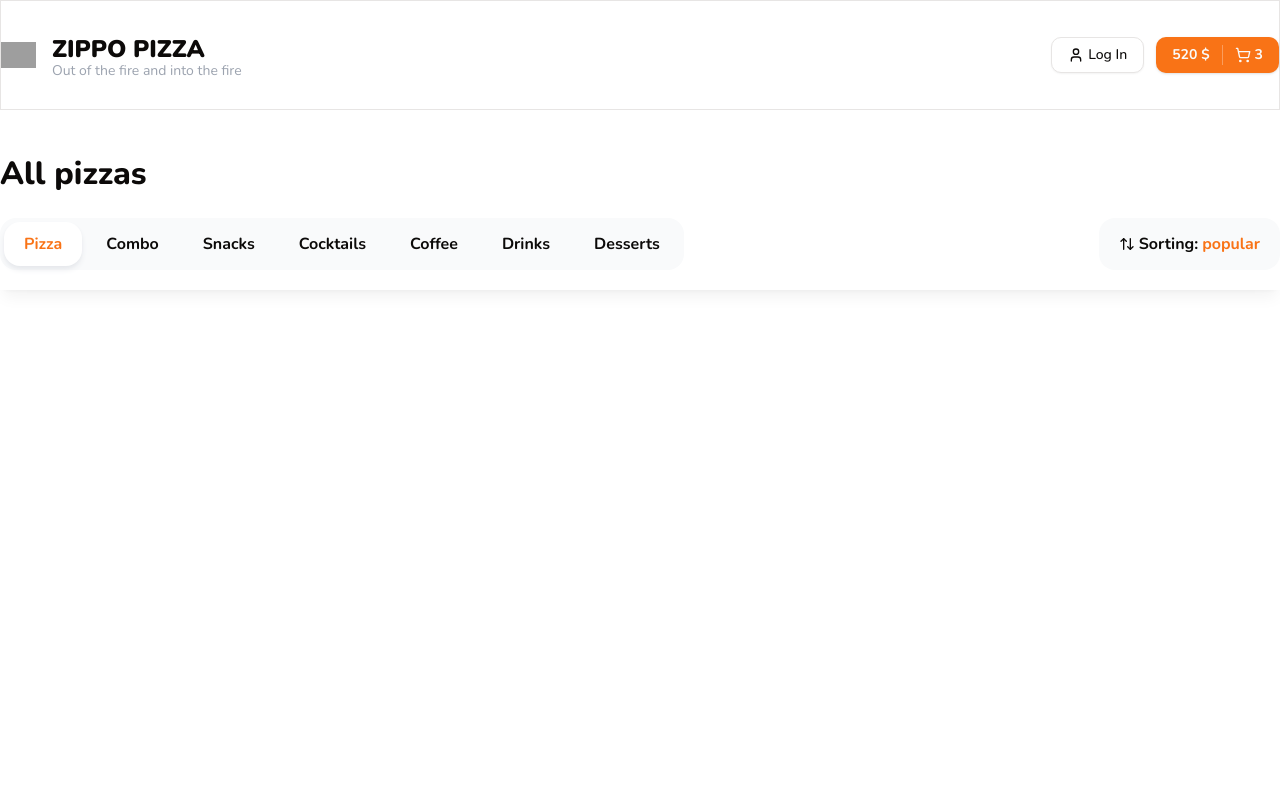
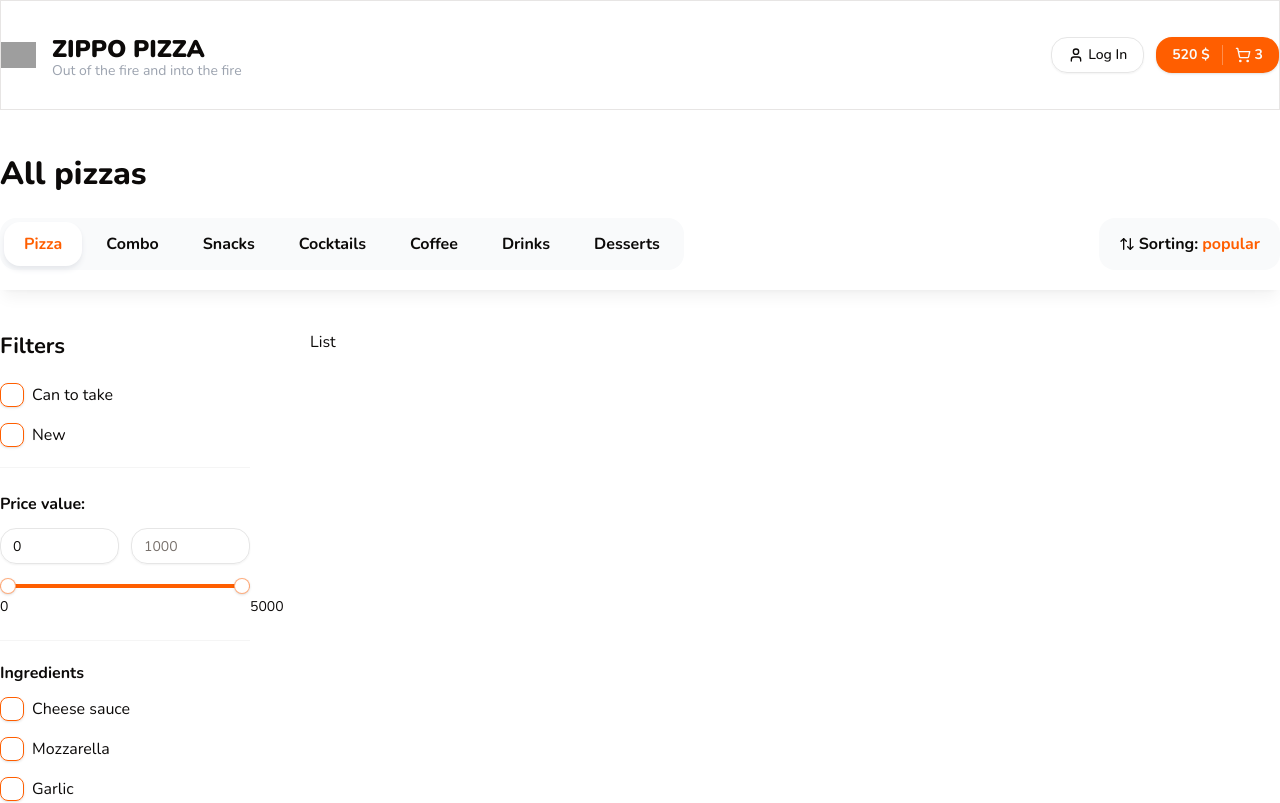
Before and after one commit to qw-0p/zippo-pizza, a Next.js app: page / in a window 1280 px wide. Shown: the top 803 px of the page. Built offline with nearby package versions, Linux system fonts and the light colour scheme; grey boxes are pictures that could not be loaded.

Commit message:
feat: create filters

```diff
--- a/app/globals.css
+++ b/app/globals.css
@@ -2,70 +2,73 @@
 @tailwind components;
 @tailwind utilities;
 
-body {
-	font-family: Arial, Helvetica, sans-serif;
+html {
+	scroll-behavior: smooth;
+}
+
+@media screen and (prefers-reduced-motion: reduce) {
+	html {
+		scroll-behavior: auto;
+	}
+}
+
+@layer base {
+	:root {
+		--foreground: 20 14.3% 4.1%;
+
+		--card: 0 0% 100%;
+		--card-foreground: 20 14.3% 4.1%;
+
+		--popover: 0 0% 100%;
+		--popover-foreground: 20 14.3% 4.1%;
+
+		--primary: 22 100% 50%;
+		--primary-foreground: 60 9.1% 97.8%;
+
+		--secondary: 32 100% 98%;
+		--secondary-foreground: 24 9.8% 10%;
+
+		--muted: 60 4.8% 95.9%;
+		--muted-foreground: 25 5.3% 44.7%;
+
+		--accent: 60 4.8% 95.9%;
+		--accent-foreground: 24 9.8% 10%;
+
+		--destructive: 0 84.2% 60.2%;
+		--destructive-foreground: 60 9.1% 97.8%;
+
+		--border: 20 5.9% 90%;
+		--input: 0 0% 90%;
+		--ring: 24.6 95% 53.1%;
+		--radius: 18px;
+	}
+}
+
+* {
+	font-family: var(--font-nunito), sans-serif;
+}
+
+.scrollbar::-webkit-scrollbar {
+	width: 4px;
+}
+
+.scrollbar::-webkit-scrollbar-track {
+	border-radius: 6px;
+	background: #fff;
+}
+
+.scrollbar::-webkit-scrollbar-thumb {
+	background: #dbdadd;
+	border-radius: 6px;
+}
+
+.scrollbar::-webkit-scrollbar-thumb:hover {
+	background: #dbdadd;
 }
 
 @layer utilities {
 	.text-balance {
 		text-wrap: balance;
-	}
-}
-
-@layer base {
-	:root {
-		--background: 0 0% 100%;
-		--foreground: 20 14.3% 4.1%;
-		--card: 0 0% 100%;
-		--card-foreground: 20 14.3% 4.1%;
-		--popover: 0 0% 100%;
-		--popover-foreground: 20 14.3% 4.1%;
-		--primary: 24.6 95% 53.1%;
-		--primary-foreground: 60 9.1% 97.8%;
-		--secondary: 60 4.8% 95.9%;
-		--secondary-foreground: 24 9.8% 10%;
-		--muted: 60 4.8% 95.9%;
-		--muted-foreground: 25 5.3% 44.7%;
-		--accent: 60 4.8% 95.9%;
-		--accent-foreground: 24 9.8% 10%;
-		--destructive: 0 84.2% 60.2%;
-		--destructive-foreground: 60 9.1% 97.8%;
-		--border: 20 5.9% 90%;
-		--input: 20 5.9% 90%;
-		--ring: 24.6 95% 53.1%;
-		--radius: 0.75rem;
-		--chart-1: 12 76% 61%;
-		--chart-2: 173 58% 39%;
-		--chart-3: 197 37% 24%;
-		--chart-4: 43 74% 66%;
-		--chart-5: 27 87% 67%;
-	}
-
-	.dark {
-		--background: 20 14.3% 4.1%;
-		--foreground: 60 9.1% 97.8%;
-		--card: 20 14.3% 4.1%;
-		--card-foreground: 60 9.1% 97.8%;
-		--popover: 20 14.3% 4.1%;
-		--popover-foreground: 60 9.1% 97.8%;
-		--primary: 20.5 90.2% 48.2%;
-		--primary-foreground: 60 9.1% 97.8%;
-		--secondary: 12 6.5% 15.1%;
-		--secondary-foreground: 60 9.1% 97.8%;
-		--muted: 12 6.5% 15.1%;
-		--muted-foreground: 24 5.4% 63.9%;
-		--accent: 12 6.5% 15.1%;
-		--accent-foreground: 60 9.1% 97.8%;
-		--destructive: 0 72.2% 50.6%;
-		--destructive-foreground: 60 9.1% 97.8%;
-		--border: 12 6.5% 15.1%;
-		--input: 12 6.5% 15.1%;
-		--ring: 20.5 90.2% 48.2%;
-		--chart-1: 220 70% 50%;
-		--chart-2: 160 60% 45%;
-		--chart-3: 30 80% 55%;
-		--chart-4: 280 65% 60%;
-		--chart-5: 340 75% 55%;
 	}
 }
 
@@ -77,3 +80,15 @@
 		@apply bg-background text-foreground;
 	}
 }
+
+#nprogress .bar {
+	@apply bg-primary !important;
+}
+
+#nprogress .peg {
+	@apply shadow-md shadow-primary !important;
+}
+
+#nprogress .spinner-icon {
+	@apply border-t-primary border-l-primary !important;
+}
--- a/app/page.tsx
+++ b/app/page.tsx
@@ -1,4 +1,4 @@
-import { Container, Title } from "@/components/shared";
+import { Container, Filters, Title } from "@/components/shared";
 import { TopBar } from "@/components/shared/top-bar";
 import React from "react";
 
@@ -11,6 +11,17 @@
 
     </Container>
     <TopBar />
-    <div className="h-[3000px]"></div>
+    <Container className="pb-14 mt-10">
+      <div className="flex gap-[60px]">
+        <div className="w-[250px]">
+          <Filters />
+        </div>
+        <div className="flex-1">
+          <div className="flex flex-col gap-16">
+            List
+          </div>
+        </div>
+      </div>
+    </Container>
   </>
 }
--- /dev/null
+++ b/components/shared/checkbox-filters-group.tsx
@@ -0,0 +1,73 @@
+'use client';
+
+import React from 'react';
+import { cn } from '@/lib/utils';
+import { FilterCheckbox } from './filter-checkbox';
+import type { FilterChecboxProps } from './filter-checkbox';
+import { Input } from '../ui';
+
+interface Props {
+	title: string;
+	items: FilterChecboxProps[];
+	defaultItems?: FilterChecboxProps[];
+	limit?: number;
+	searchInputPlaceholder?: string;
+	onChange?: (values: string[]) => void;
+	defaultValue?: string[];
+	className?: string;
+}
+
+export const CheckboxFiltersGroup: React.FC<Props> = (
+	{
+		title,
+		items,
+		defaultItems,
+		limit = 5,
+		searchInputPlaceholder = 'Search...',
+		className,
+		onChange,
+		defaultValue
+	}) => {
+
+	const [showAll, setShowAll] = React.useState(false);
+
+	const [searchValue, setSearchValue] = React.useState('');
+
+	const list = showAll ? items.filter((item) => item.text.toLowerCase().includes(searchValue.toLowerCase())) : defaultItems.slice(0, limit)
+
+	const onChangeSearchInput = (value: string) => {
+		setSearchValue(value);
+	}
+
+	return (
+		<div className={cn(className)}>
+			<p className="font-bold mb-3">{title}</p>
+			{
+				showAll &&
+				(<div className='mb-5'>
+					<Input onChange={e => onChangeSearchInput(e.target.value)} placeholder={searchInputPlaceholder} className='bg-gray-50 border-none' />
+				</div>)
+			}
+
+			<div className="flex flex-col gap-4 max-h-96 pr-2 overflow-auto scrollbar">
+				{list.map((item, index) => (
+					<FilterCheckbox
+						onCheckedChange={() => onChange && onChange(item.value)}
+						checked={false}
+						key={index}
+						value={item.value}
+						text={item.text}
+						endAdornment={item.endAdornment}
+					/>
+				))}
+			</div>
+			{items.length > limit && (
+				<div className={showAll ? 'border-t border-t-neutral-100 mt-4' : ''}>
+					<button onClick={() => setShowAll(!showAll)} className='text-primary mt-3'>
+						{showAll ? 'Hide' : '+ Show all'}
+					</button>
+				</div>
+			)}
+		</div>
+	);
+};
--- /dev/null
+++ b/components/shared/filter-checkbox.tsx
@@ -0,0 +1,38 @@
+import React from 'react';
+import { Checkbox } from '../ui/checkbox';
+
+export interface FilterChecboxProps {
+	text: string;
+	value: string;
+	endAdornment?: React.ReactNode;
+	onCheckedChange?: (checked: boolean) => void;
+	checked?: boolean;
+	name?: string;
+}
+
+export const FilterCheckbox: React.FC<FilterChecboxProps> = ({
+	text,
+	value,
+	endAdornment,
+	onCheckedChange,
+	checked,
+	name,
+}) => {
+	return (
+		<div className="flex items-center space-x-2">
+			<Checkbox
+				onCheckedChange={onCheckedChange}
+				checked={checked}
+				value={value}
+				className="rounded-[8px] w-6 h-6"
+				id={`checkbox-${String(name)}-${String(value)}`}
+			/>
+			<label
+				htmlFor={`checkbox-${String(name)}-${String(value)}`}
+				className="leading-none cursor-pointer flex-1">
+				{text}
+			</label>
+			{endAdornment}
+		</div>
+	);
+};
--- /dev/null
+++ b/components/shared/filters.tsx
@@ -0,0 +1,116 @@
+import React from 'react';
+import { cn } from '@/lib/utils';
+import { Title, FilterCheckbox, RangeSlider } from './index';
+import { Input } from '../ui';
+import { CheckboxFiltersGroup } from './checkbox-filters-group';
+
+interface Props {
+	className?: string;
+}
+
+export const Filters: React.FC<Props> = ({ className }) => {
+	return (
+		<div className={cn(className)}>
+			<Title text="Filters" size="sm" className='mb-5 font-bold' />
+
+			<div className="flex flex-col gap-4">
+				<FilterCheckbox text="Can to take" value="1" />
+				<FilterCheckbox text="New" value="2" />
+			</div>
+
+			<div className="mt-5 border-y border-y-neutral-100 py-6 pb-7">
+				<p className="font-bold mb-3">Price value:</p>
+				<div className="flex gap-3 mb-5">
+					<Input type='number' placeholder='0' min={0} max={1000} defaultValue={0} />
+					<Input type='number' placeholder='1000' min={100} max={1000} />
+				</div>
+
+				<RangeSlider min={0} max={5000} step={10} value={[0, 5000]} />
+			</div>
+
+			<CheckboxFiltersGroup
+				title="Ingredients"
+				className='mt-5'
+				limit={6}
+				defaultItems={[
+					{
+						text: 'Cheese sauce',
+						value: '1'
+					},
+					{
+						text: 'Mozzarella',
+						value: '2'
+					},
+					{
+						text: 'Garlic',
+						value: '3'
+					},
+					{
+						text: 'Salty pickles',
+						value: '4'
+					},
+					{
+						text: 'Red onion',
+						value: '5'
+					},
+					{
+						text: 'Tomatoes',
+						value: '6'
+					}
+				]}
+				items={[
+					{
+						text: 'Cheese sauce',
+						value: '1'
+					},
+					{
+						text: 'Mozarella',
+						value: '2'
+					},
+					{
+						text: 'Garlic',
+						value: '3'
+					},
+					{
+						text: 'Salty pickles',
+						value: '4'
+					},
+					{
+						text: 'Red onion',
+						value: '5'
+					},
+					{
+						text: 'Tomatoes',
+						value: '6'
+					},
+					{
+						text: 'Cheese sauce',
+						value: '1'
+					},
+					{
+						text: 'Mozarella',
+						value: '2'
+					},
+					{
+						text: 'Garlic',
+						value: '3'
+					},
+					{
+						text: 'Salty pickles',
+						value: '4'
+					},
+					{
+						text: 'Red onion',
+						value: '5'
+					},
+					{
+						text: 'Tomatoes',
+						value: '6'
+					}
+				]}
+			/>
+
+
+		</div>
+	);
+};
--- a/components/shared/index.ts
+++ b/components/shared/index.ts
@@ -1,5 +1,7 @@
+export { RangeSlider } from './range-slider'
+export { FilterCheckbox } from './filter-checkbox'
+export { Filters } from './filters'
 export { SortPopup } from './sort-popup'
-
 export { Categories } from './categories'
 export { Title } from './title'
 export { Header } from './header'
--- /dev/null
+++ b/components/shared/range-slider.tsx
@@ -0,0 +1,71 @@
+'use client';
+
+import React from 'react';
+import * as SliderPrimitive from '@radix-ui/react-slider';
+
+import { cn } from '@/lib/utils';
+
+type SliderProps = {
+	className?: string;
+	min: number;
+	max: number;
+	step: number;
+	formatLabel?: (value: number) => string;
+	value?: number[] | readonly number[];
+	onValueChange?: (values: number[]) => void;
+};
+
+const RangeSlider = React.forwardRef(
+	(
+		{ className, min, max, step, formatLabel, value, onValueChange, ...props }: SliderProps,
+		ref,
+	) => {
+		const initialValue = Array.isArray(value) ? value : [min, max];
+		const [localValues, setLocalValues] = React.useState(initialValue);
+
+		React.useEffect(() => {
+			// Update localValues when the external value prop changes
+			setLocalValues(Array.isArray(value) ? value : [min, max]);
+		}, [min, max, value]);
+
+		const handleValueChange = (newValues: number[]) => {
+			setLocalValues(newValues);
+			if (onValueChange) {
+				onValueChange(newValues);
+			}
+		};
+
+		return (
+			<SliderPrimitive.Root
+				ref={ref as React.RefObject<HTMLDivElement>}
+				min={min}
+				max={max}
+				step={step}
+				value={localValues}
+				onValueChange={handleValueChange}
+				className={cn('relative flex w-full touch-none select-none mb-6 items-center', className)}
+				{...props}>
+				<SliderPrimitive.Track className="relative h-1 w-full grow overflow-hidden rounded-full bg-primary/20">
+					<SliderPrimitive.Range className="absolute h-full bg-primary" />
+				</SliderPrimitive.Track>
+				{localValues.map((value, index) => (
+					<React.Fragment key={index}>
+						<div
+							className="absolute text-center"
+							style={{
+								left: `calc(${((value - min) / (max - min)) * 100}% + 0px)`,
+								top: `10px`,
+							}}>
+							<span className="text-sm">{formatLabel ? formatLabel(value) : value}</span>
+						</div>
+						<SliderPrimitive.Thumb className="block h-4 w-4 rounded-full border border-primary/50 bg-white shadow transition-colors focus-visible:outline-none focus-visible:ring-1 focus-visible:ring-ring disabled:pointer-events-none disabled:opacity-50" />
+					</React.Fragment>
+				))}
+			</SliderPrimitive.Root>
+		);
+	},
+);
+
+RangeSlider.displayName = SliderPrimitive.Root.displayName;
+
+export { RangeSlider };
```
Also changed, not shown: app/fonts/GeistMonoVF.woff (deleted), app/fonts/GeistVF.woff (deleted).
